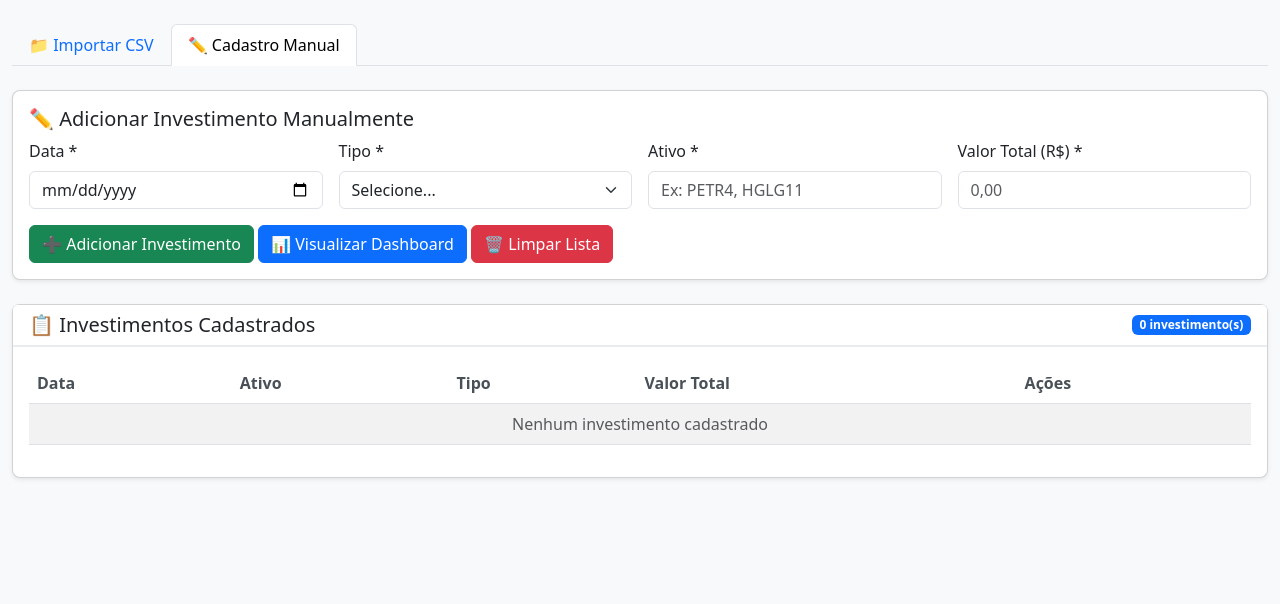
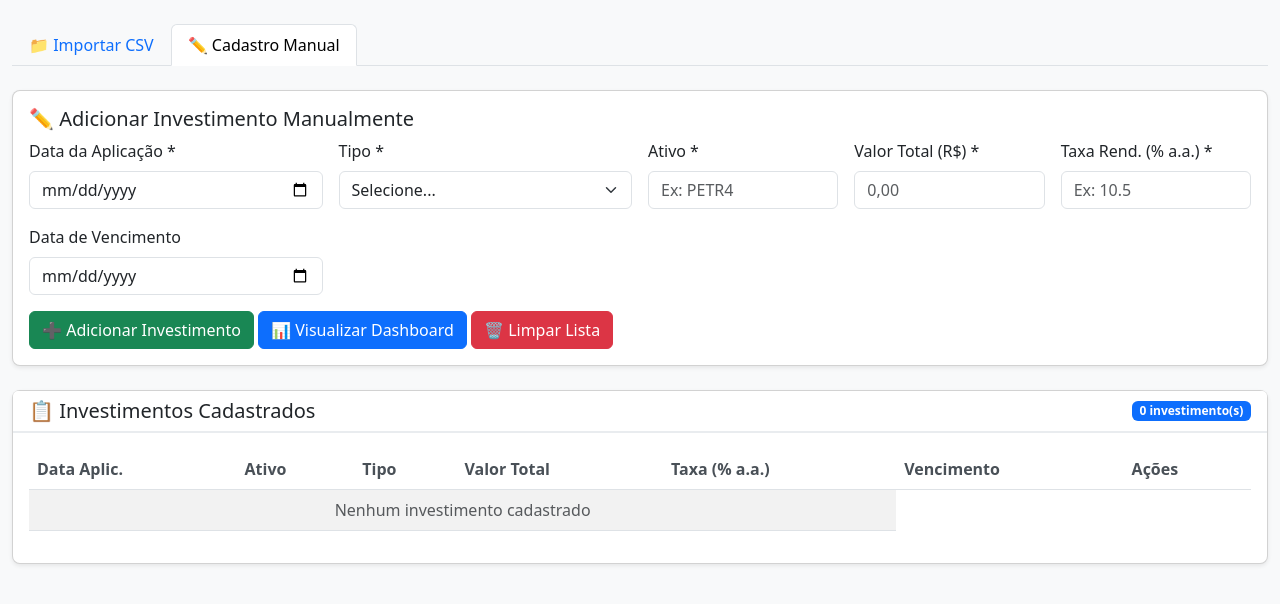
Before and after one commit to embura/assets-evolution, a Flask app: page / in a window 1280 px wide, after a click on "✏️ Cadastro Manual". Shown: the part 104-708 px from the top of the page. Run offline with Flask 3, Linux system fonts and the light colour scheme.

Commit message:
update branch

```diff
--- a/static/js/main.js
+++ b/static/js/main.js
@@ -1,6 +1,8 @@
 let graficoEvolucao = null;
 let graficoDistribuicao = null;
 let graficoComparativo = null;
+let graficoProjecao = null;
+let indiceEdicao = -1;
 
 // Taxas de referência anuais (valores aproximados para 2024)
 const TAXA_CDI_ANUAL = 0.1065; // 10.65% ao ano
--- a/templates/index.html
+++ b/templates/index.html
@@ -58,7 +58,7 @@
                         <form id="formInvestimento" onsubmit="adicionarInvestimento(event)">
                             <div class="row g-3">
                                 <div class="col-md-3">
-                                    <label for="dataInvestimento" class="form-label">Data *</label>
+                                    <label for="dataInvestimento" class="form-label">Data da Aplicação *</label>
                                     <input type="date" id="dataInvestimento" class="form-control" required>
                                 </div>
                                 <div class="col-md-3">
@@ -74,17 +74,26 @@
                                         <option value="Outros">Outros</option>
                                     </select>
                                 </div>
-                                <div class="col-md-3">
+                                <div class="col-md-2">
                                     <label for="ativoInvestimento" class="form-label">Ativo *</label>
-                                    <input type="text" id="ativoInvestimento" class="form-control" placeholder="Ex: PETR4, HGLG11" required>
+                                    <input type="text" id="ativoInvestimento" class="form-control" placeholder="Ex: PETR4" required>
                                 </div>
-                                <div class="col-md-3">
+                                <div class="col-md-2">
                                     <label for="valorInvestimento" class="form-label">Valor Total (R$) *</label>
                                     <input type="number" id="valorInvestimento" class="form-control" step="0.01" min="0.01" placeholder="0,00" required>
                                 </div>
+                                <div class="col-md-2">
+                                    <label for="taxaRendimento" class="form-label" title="% ao ano">Taxa Rend. (% a.a.) *</label>
+                                    <input type="number" id="taxaRendimento" class="form-control" step="0.01" min="0" placeholder="Ex: 10.5" required>
+                                </div>
+                                <div class="col-md-3">
+                                    <label for="vencimentoInvestimento" class="form-label">Data de Vencimento</label>
+                                    <input type="date" id="vencimentoInvestimento" class="form-control">
+                                </div>
                             </div>
                             <div class="mt-3">
-                                <button type="submit" class="btn btn-success">➕ Adicionar Investimento</button>
+                                <button type="submit" id="btnAdicionar" class="btn btn-success">➕ Adicionar Investimento</button>
+                                <button type="button" id="btnCancelarEdicao" class="btn btn-secondary d-none" onclick="cancelarEdicao()">❌ Cancelar Edição</button>
                                 <button type="button" onclick="processarManuais()" class="btn btn-primary">📊 Visualizar Dashboard</button>
                                 <button type="button" onclick="limparInvestimentos()" class="btn btn-danger">🗑️ Limpar Lista</button>
                             </div>
@@ -111,16 +120,18 @@
                             <table class="table table-striped table-hover">
                                 <thead>
                                     <tr>
-                                        <th>Data</th>
+                                        <th>Data Aplic.</th>
                                         <th>Ativo</th>
                                         <th>Tipo</th>
                                         <th>Valor Total</th>
+                                        <th>Taxa (% a.a.)</th>
+                                        <th>Vencimento</th>
                                         <th>Ações</th>
                                     </tr>
                                 </thead>
                                 <tbody id="tabelaManuais">
                                     <tr>
-                                        <td colspan="5" class="text-center text-muted">Nenhum investimento cadastrado</td>
+                                        <td colspan="7" class="text-center text-muted">Nenhum investimento cadastrado</td>
                                     </tr>
                                 </tbody>
                             </table>
@@ -198,6 +209,48 @@
                 </div>
             </div>
 
+            <!-- Projeção Futura -->
+            <div class="card mb-4 bg-light">
+                <div class="card-header">
+                    <h5>🔮 Projeção de Rendimentos Futuros</h5>
+                </div>
+                <div class="card-body">
+                    <div class="row text-center mb-3">
+                        <div class="col-md-4">
+                            <div class="card h-100">
+                                <div class="card-body">
+                                    <h6 class="text-muted">Patrimônio Atual</h6>
+                                    <h3 id="projPatrimonioAtual" class="text-primary">R$ 0,00</h3>
+                                </div>
+                            </div>
+                        </div>
+                        <div class="col-md-4">
+                            <div class="card h-100">
+                                <div class="card-body">
+                                    <h6 class="text-muted">Projeção em 1 Ano</h6>
+                                    <h3 id="proj1Ano" class="text-success">R$ 0,00</h3>
+                                    <small class="text-muted">Baseado nas taxas contratadas</small>
+                                </div>
+                            </div>
+                        </div>
+                        <div class="col-md-4">
+                            <div class="card h-100">
+                                <div class="card-body">
+                                    <h6 class="text-muted">Projeção em 5 Anos</h6>
+                                    <h3 id="proj5Anos" class="text-info">R$ 0,00</h3>
+                                    <small class="text-muted">Baseado nas taxas contratadas</small>
+                                </div>
+                            </div>
+                        </div>
+                    </div>
+                    <div class="row">
+                        <div class="col-md-12">
+                            <canvas id="graficoProjecao"></canvas>
+                        </div>
+                    </div>
+                </div>
+            </div>
+
             <div class="row mb-4">
                 <div class="col-md-3">
                     <div class="card bg-primary text-white">
@@ -268,10 +321,12 @@
                         <table class="table table-striped table-hover">
                             <thead>
                                 <tr>
-                                    <th>Data</th>
+                                    <th>Data Aplic.</th>
                                     <th>Ativo</th>
                                     <th>Tipo</th>
                                     <th>Valor Total</th>
+                                    <th>Taxa (% a.a.)</th>
+                                    <th>Vencimento</th>
                                 </tr>
                             </thead>
                             <tbody id="tabelaInvestimentos">
```
Also changed, not shown: 1 other file.
